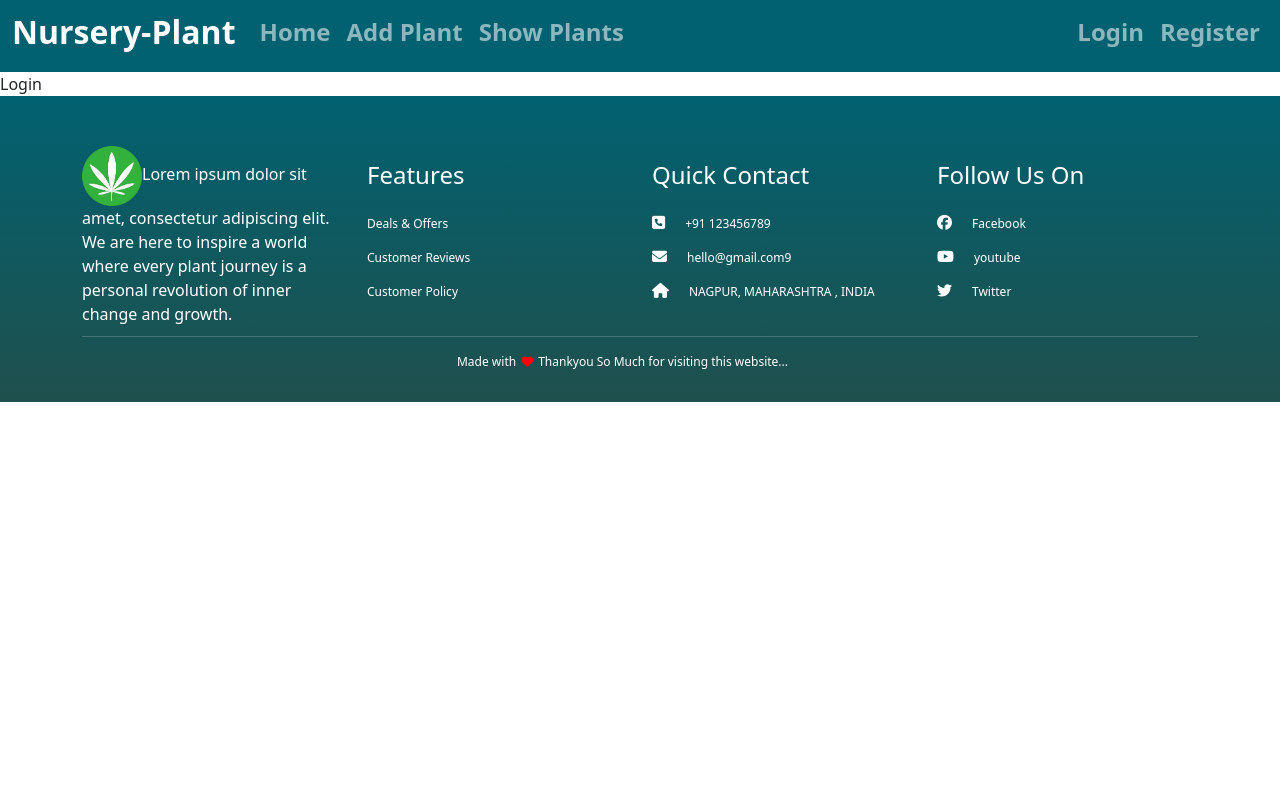
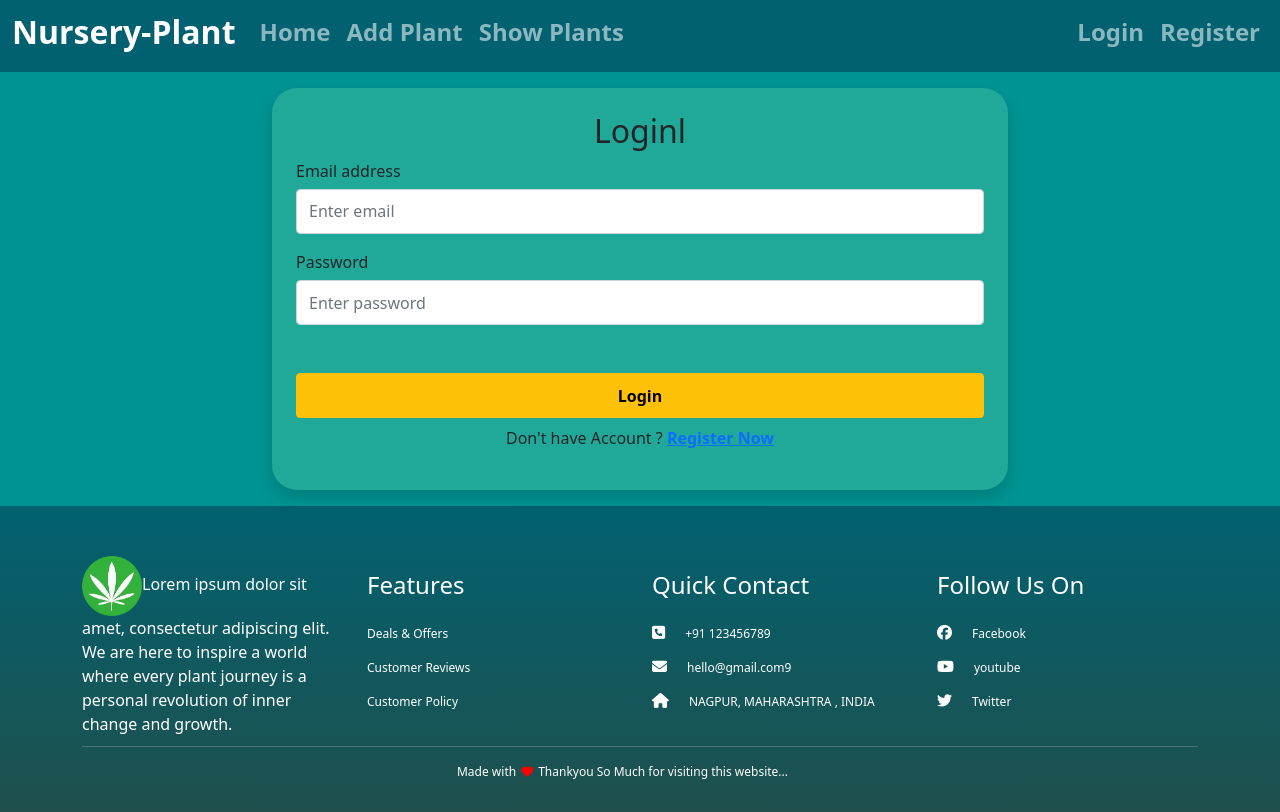
Before and after one commit to AnandShirbhaiyye/nursery-plant, a React (Create React App) app in the folder client/: page /login in a window 1280 px wide. Built offline with nearby package versions, Linux system fonts and the light colour scheme.

Commit message:
create login page and changes in css files

```diff
--- a/client/public/index.html
+++ b/client/public/index.html
@@ -10,35 +10,15 @@
       content="Web site created using create-react-app"
     />
     <link rel="apple-touch-icon" href="%PUBLIC_URL%/logo192.png" />
-    <!--
-      manifest.json provides metadata used when your web app is installed on a
-      user's mobile device or desktop. See https://developers.google.com/web/fundamentals/web-app-manifest/
-    -->
+
     <link rel="manifest" href="%PUBLIC_URL%/manifest.json" />
-    <!--
-      Notice the use of %PUBLIC_URL% in the tags above.
-      It will be replaced with the URL of the `public` folder during the build.
-      Only files inside the `public` folder can be referenced from the HTML.
 
-      Unlike "/favicon.ico" or "favicon.ico", "%PUBLIC_URL%/favicon.ico" will
-      work correctly both with client-side routing and a non-root public URL.
-      Learn how to configure a non-root public URL by running `npm run build`.
-    -->
-    <title>Nursery Plant</title>
+    <title>Nursery Plant☘️</title>
   </head>
   <body>
     <noscript>You need to enable JavaScript to run this app.</noscript>
     <div id="root"></div>
-    <!--
-      This HTML file is a template.
-      If you open it directly in the browser, you will see an empty page.
 
-      You can add webfonts, meta tags, or analytics to this file.
-      The build step will place the bundled scripts into the <body> tag.
-
-      To begin the development, run `npm start` or `yarn start`.
-      To create a production bundle, use `npm run build` or `yarn build`.
-    -->
     <script src="https://kit.fontawesome.com/e872ba44e8.js" crossorigin="anonymous"></script>
   </body>
 </html>
--- a/client/src/AddPlant/AddPlant.js
+++ b/client/src/AddPlant/AddPlant.js
@@ -78,7 +78,7 @@ export default function AddPlant() {
             </div>
             <div className='col-md-6'>
             <div className='mt-2'>
-                        <h2 className='card-title text-center'>Add Plant</h2>
+                        <h2 className='card-title text-center'>🪴Add Plant</h2>
                         <form onSubmit={plantsubmit} >
                             <div className='form-group'>
                                 <label className='label_plant'><b>Plant ID :</b></label>
--- a/client/src/FetchData/FetchData.js
+++ b/client/src/FetchData/FetchData.js
@@ -31,7 +31,7 @@ export default function FetchData() {
        <button  className="button_plant mt-4">
        <Link className='btnplant' to={'/addplant'}><h4><i class="fa-solid fa-square-plus" style={{color:"black"}}></i> ADD PLANTS</h4></Link>
        </button>
-       <h1 className="text-center card-title">Show Plant</h1>
+       <h1 className="text-center card-title">Show Plant☘️</h1>
        <hr/>
        <div className='row'>
          {
--- a/client/src/Login/Login.css
+++ b/client/src/Login/Login.css
@@ -13,3 +13,12 @@
 /* .card{
     background-color: #00E0c6;
 } */
+
+
+.card-border{
+    border-radius: 25px;
+    background-color: #00E0c6;
+}
+.bg-color{
+    background-color: #009393;
+}
--- a/client/src/Login/Login.js
+++ b/client/src/Login/Login.js
@@ -1,21 +1,16 @@
-import React from 'react';
-import './Login.css';
+import React from "react";
+import "./Login.css";
 
 function Login() {
   return (
-    <div>Login</div>
-  )
-}
-
-export default Login
-
-{/* <div className="gradient">
+    <>
+      <div className="bg-color">
         <div className="container">
           <div className="row">
-    <div className="col-md-3"></div>
-    <div className="col-md-9">
-      <div className="card card_register" style={{backgroundColor:"#2a8896"}}>
-        <h2 className="text-center">Login</h2>
+            <div className="col-md-2"></div>
+            <div className="col-md-8 ">
+              <div className="card-border shadow  p-4 mt-3 mb-3">
+                <h2 className="text-center">Loginl</h2>
                 <form>
                   <div className="form-group mt-2">
                     <label htmlFor="email">
@@ -30,6 +25,7 @@ export default Login
                       required
                     />
                   </div>
+
                   <div className="form-group mt-3">
                     <label htmlFor="password">
                       <h6>Password</h6>
@@ -49,15 +45,24 @@ export default Login
                     type="submit"
                     style={{ height: "45px" }}
                   >
-            <b>Login Here</b>
+                    <b>Login</b>
                   </button>
 
                   <p className="text-center mt-2">
-            Don't have Account ? <a  className="regis_now" href="./register"> <b>Register Now</b></a>
+                    Don't have Account ?{" "}
+                    <a className="regis_now" href="./register">
+                      {" "}
+                      <b>Register Now</b>
+                    </a>
                   </p>
                 </form>
               </div>
             </div>
           </div>
         </div>
-</div> */}
+      </div>
+    </>
+  );
+}
+
+export default Login;
--- a/client/src/Register/Register.css
+++ b/client/src/Register/Register.css
@@ -11,7 +11,7 @@
 } */
 .card-border{
     border-radius: 25px;
-    background-color: #138293;
+    background-color: #20a898;
 }
 .bg-color{
     background-color: #009393;
--- a/client/src/Register/Register.js
+++ b/client/src/Register/Register.js
@@ -9,7 +9,7 @@ export default function Register() {
            <div className='row'>
             <div className='col-md-2'></div>
             <div className='col-md-8'>
-            <div className="card-border p-4 mt-3 mb-3">
+            <div className="card-border shadow p-4 mt-3 mb-3">
               <h2 className="text-center">Register</h2>
               <form>
               <div className="form-group mt-2">
@@ -99,112 +99,8 @@ export default function Register() {
             </div>
             </div>
             </div>
-            {/* <div className='col-md-6'>
-             hiiii
-            </div> */}
            </div>
        </div>
        </>
   )
 }
-
-
-{/* <div className="gradient">
-      <div className="container">
-        <div className="row">
-          <div className="col-md-3"></div>
-          <div className="col-md-9">
-
-
-            <div className="card card_register" style={{backgroundColor:"#2a8896"}}>
-              <h2 className="text-center">Register</h2>
-              <form>
-              <div className="form-group mt-2">
-                  <label htmlFor="firstname">
-                    <h6>FirstName :</h6>
-                  </label>
-                  <input
-                    type="text"
-                    className="form-control"
-                    id="firstname"
-                    placeholder="Enter FirstName"
-                    style={{ height: "45px" }}
-                    required
-                  />
-                </div>
-
-                <div className="form-group mt-2">
-                  <label htmlFor="firstname">
-                    <h6>LastName :</h6>
-                  </label>
-                  <input
-                    type="text"
-                    className="form-control"
-                    id="lastname"
-                    placeholder="Enter LastName"
-                    style={{ height: "45px" }}
-                    required
-                  />
-                </div>
-
-                <div className="form-group mt-2">
-                  <label htmlFor="email">
-                    <h6>Email address</h6>
-                  </label>
-                  <input
-                    type="email"
-                    className="form-control"
-                    id="email"
-                    placeholder="Enter email"
-                    style={{ height: "45px" }}
-                    required
-                  />
-                </div>
-
-                <div className="form-group mt-2">
-                  <label htmlFor="firstname">
-                    <h6>Phone-Number :</h6>
-                  </label>
-                  <input
-                    type="number"
-                    className="form-control"
-                    id="phone"
-                    placeholder="Enter Phone-Number"
-                    style={{ height: "45px" }}
-                    required
-                  />
-                </div>
-
-
-                <div className="form-group mt-3">
-                  <label htmlFor="password">
-                    <h6>Password</h6>
-                  </label>
-                  <input
-                    type="password"
-                    className="form-control"
-                    id="password"
-                    placeholder="Enter password"
-                    style={{ height: "45px" }}
-                    required
-                  />
-                </div>
-
-                <button
-                  class="btn btn-warning w-100 mt-5"
-                  type="submit"
-                  style={{ height: "45px" }}
-                >
-                  <b>Register</b>
-                </button>
-
-                <p className="text-center mt-2 ">
-                  Already have Account ? <a  className="regis_now" href="./login"> <b>Login</b></a>
-                </p>
-              </form>
-
-            </div>
-          </div>
-        </div>
-      </div>
-      </div> */}
```
Lines whose indentation alone changed are shown as unchanged.
